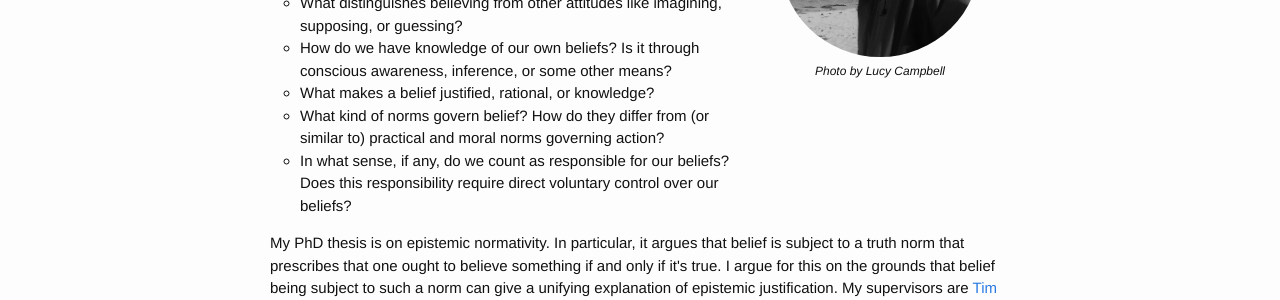
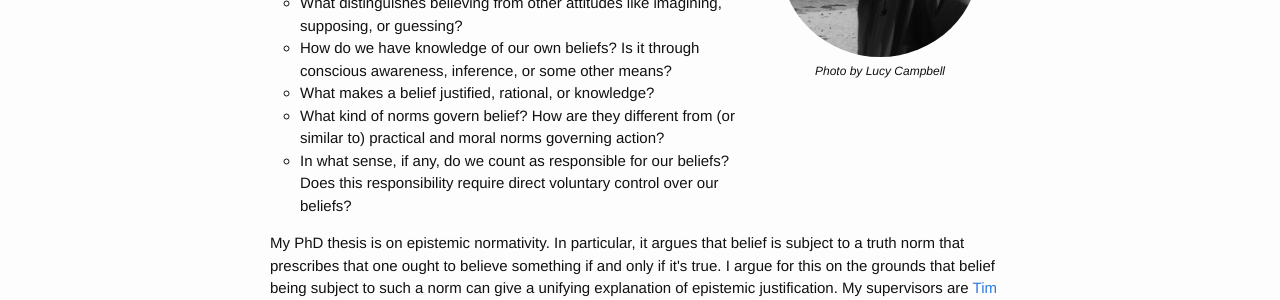
Before and after one commit to alexandergreenberg/alexandergreenberg.github.io, a Jekyll site: the page built from index.html, in a window 1280 px wide. Shown: the part 265-565 px from the top of the page. Built offline with Jekyll 4.4.1, drawn with Linux system fonts in a browser that asks for light colours; some web fonts are replaced.

Commit message:
Typo fix

```diff
--- a/index.html
+++ b/index.html
@@ -14,7 +14,7 @@ layout: default
       <li>What distinguishes believing from other attitudes like imagining, supposing, or guessing?</li>
       <li>How do we have knowledge of our own beliefs? Is it through conscious awareness, inference, or some other means?</li>
       <li>What makes a belief justified, rational, or knowledge?</li>
-      <li>What kind of norms govern belief? How do they differ from (or similar to) practical and moral norms governing action?</li>
+      <li>What kind of norms govern belief? How are they different from (or similar to) practical and moral norms governing action?</li>
       <li>In what sense, if any, do we count as responsible for our beliefs? Does this responsibility require direct voluntary control over our beliefs?</li>
     </ul>
   <p class="paragraph">My PhD thesis is on epistemic normativity. In particular, it argues that belief is subject to a truth norm that prescribes that one ought to believe something if and only if it's true. I argue for this on the grounds that belief being subject to such a norm can give a unifying explanation of epistemic justification. My supervisors are <a href="http://www.timcrane.com" target="_blank">Tim Crane</a> and <a href="http://www.phil.cam.ac.uk/people/teaching-research-pages/ahmed/ahmed-page" target="_blank">Arif Ahmed</a>.</p>
```
